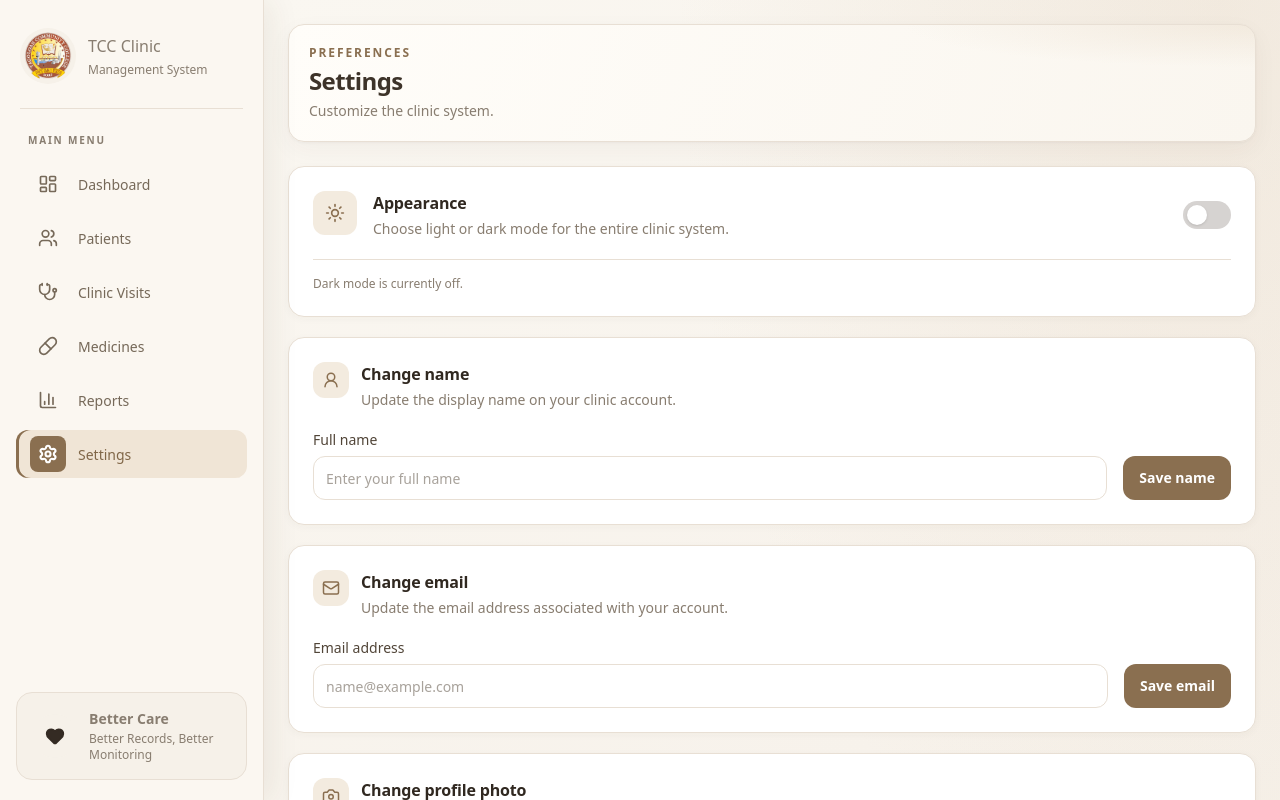
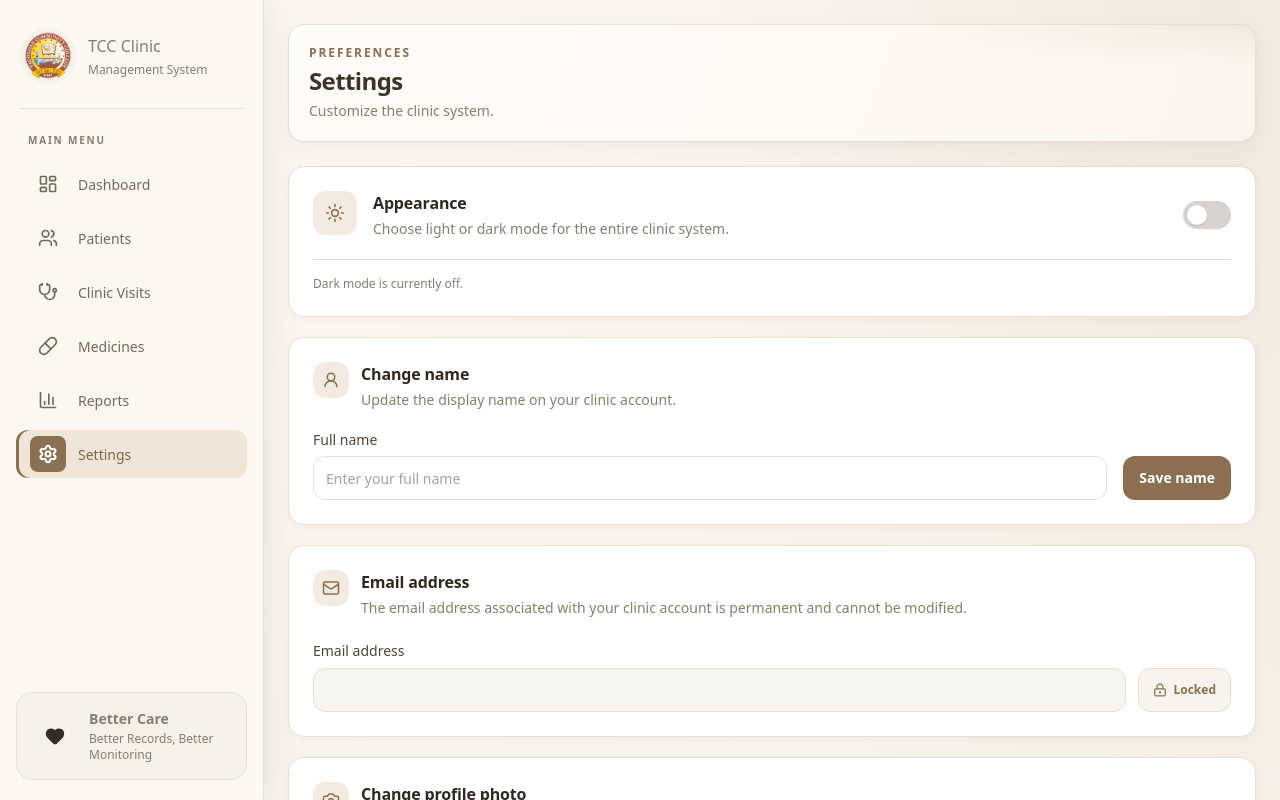
Before and after one commit to Baconnn02/TCC-_CLINIC, a React (Vite) app: page /settings in a window 1280 px wide. Shown: the top 800 px of the page. Built offline with nearby package versions, Linux system fonts and the light colour scheme; no server answers.

Commit message:
Lock account email address in Settings and Profile to prevent modification

```diff
--- a/src/pages/Profile.tsx
+++ b/src/pages/Profile.tsx
@@ -319,13 +319,16 @@ function Profile() {
 
                         <input
                             type="email"
-                            required
+                            readOnly
+                            disabled
                             value={email}
-                            onChange={(e) => setEmail(e.target.value)}
                             autoComplete="email"
-                            className="w-full rounded-xl border border-stone-300 bg-white px-4 py-3 outline-none transition focus:border-[#8a6f50] focus:ring-2 focus:ring-[#8a6f50]/20"
+                            className="w-full cursor-not-allowed rounded-xl border border-stone-200 bg-stone-100 px-4 py-3 text-stone-600 select-all outline-none"
                             placeholder="name@gmail.com"
                         />
+                        <p className="mt-1 text-xs text-stone-500">
+                            Account email is permanent and cannot be modified.
+                        </p>
                     </div>
 
 
--- a/src/pages/Settings.tsx
+++ b/src/pages/Settings.tsx
@@ -154,8 +154,8 @@ function Settings() {
                 {/* Change Name */}
                 <ChangeNameSection onSuccess={setToastMessage} />
 
-                {/* Change Email */}
-                <ChangeEmailSection onSuccess={setToastMessage} />
+                {/* Account Email (Locked) */}
+                <ChangeEmailSection />
 
                 {/* Change Profile Photo */}
                 <ChangeProfilePhotoSection onSuccess={setToastMessage} />
@@ -425,42 +425,8 @@ function ChangeNameSection({ onSuccess }: { onSuccess?: (msg: string) => void })
 // Change Email
 // ---------------------------------------------------------------------------
 
-function ChangeEmailSection({ onSuccess }: { onSuccess?: (msg: string) => void }) {
-    const [email, setEmail] = useState(() => storedUser().email);
-    const [saving, setSaving] = useState(false);
-    const [feedback, setFeedback] = useState({ message: "", error: false });
-
-    const handleSubmit = async (event: React.FormEvent) => {
-        event.preventDefault();
-        if (saving) return;
-        setSaving(true);
-        setFeedback({ message: "", error: false });
-        try {
+function ChangeEmailSection() {
     const user = storedUser();
-            const formData = new FormData();
-            formData.append("name", user.name);
-            formData.append("email", email.trim().toLowerCase());
-            formData.append("_method", "PUT");
-            const response = await api.post("/profile", formData, {
-                headers: { "Content-Type": "multipart/form-data" },
-            });
-            const updated = response.data?.user;
-            if (updated) {
-                localStorage.setItem("user", JSON.stringify(updated));
-                setEmail(updated.email || "");
-            }
-            const successMsg = "Email updated successfully.";
-            setFeedback({
-                message: successMsg,
-                error: false,
-            });
-            onSuccess?.(successMsg);
-        } catch (error) {
-            setFeedback({ message: extractApiError(error), error: true });
-        } finally {
-            setSaving(false);
-        }
-    };
 
     return (
         <section className="tcc-settings-card mt-5 rounded-2xl border border-[#e8dfd4] bg-white p-5 shadow-sm sm:p-6">
@@ -484,43 +450,31 @@ function ChangeEmailSection({ onSuccess }: { onSuccess?: (msg: string) => void }
                     </svg>
                 </div>
                 <div>
-                    <h2 className="text-base font-bold text-[#302820]">Change email</h2>
+                    <h2 className="text-base font-bold text-[#302820]">Email address</h2>
                     <p className="mt-1 text-sm text-[#887d70]">
-                        Update the email address associated with your account.
+                        The email address associated with your clinic account is permanent and cannot be modified.
                     </p>
                 </div>
             </div>
-            <form onSubmit={handleSubmit} className="flex flex-col gap-4 sm:flex-row sm:items-end">
-                <label className="flex-1 text-sm font-medium text-[#514538]">
+            <div className="flex flex-col gap-3 sm:flex-row sm:items-center">
+                <div className="flex-1">
+                    <label className="text-sm font-medium text-[#514538]">
                         Email address
                         <input
-                        required
                             type="email"
-                        value={email}
-                        onChange={(e) => setEmail(e.target.value)}
-                        autoComplete="email"
-                        placeholder="name@example.com"
-                        className="mt-1.5 h-11 w-full rounded-xl border border-[#e8dfd4] bg-white px-3 text-sm outline-none focus:border-[#8a6f50] focus:ring-2 focus:ring-[#8a6f50]/10"
+                            readOnly
+                            disabled
+                            value={user.email}
+                            className="mt-1.5 h-11 w-full cursor-not-allowed rounded-xl border border-[#e8dfd4] bg-[#f7f5f0] px-3 text-sm text-[#766959] select-all outline-none"
                         />
                     </label>
-                <div className="flex flex-wrap items-center gap-3">
-                    <button
-                        type="submit"
-                        disabled={saving}
-                        className="inline-flex h-11 items-center justify-center rounded-xl bg-[#8a6f50] px-4 text-sm font-semibold text-white transition hover:bg-[#735a40] disabled:cursor-wait disabled:opacity-60"
-                    >
-                        {saving ? "Saving..." : "Save email"}
-                    </button>
-                    {feedback.message && (
-                        <p
-                            role="status"
-                            className={`text-sm ${feedback.error ? "text-red-700" : "text-green-700"}`}
-                        >
-                            {feedback.message}
-                        </p>
-                    )}
                 </div>
-            </form>
+                <div className="sm:self-end">
+                    <span className="inline-flex h-11 items-center gap-1.5 rounded-xl border border-[#e8dfd4] bg-[#f3ebdf]/60 px-3.5 text-xs font-semibold text-[#8a6f50]">
+                        <LockKeyhole size={14} aria-hidden="true" /> Locked
+                    </span>
+                </div>
+            </div>
         </section>
     );
 }
```
Lines whose indentation alone changed are shown as unchanged.
